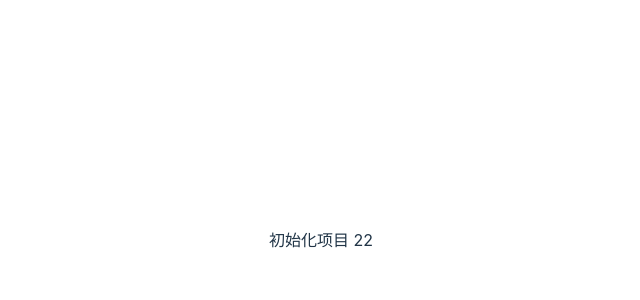
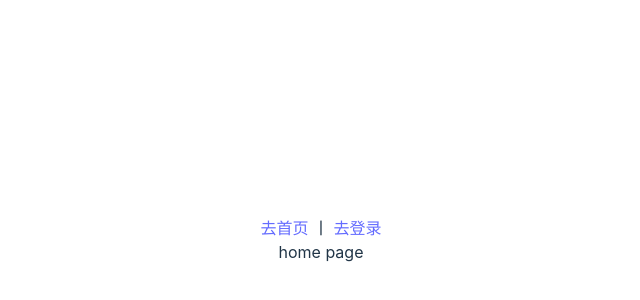
Before and after one commit to zhxldq/mark, a Vue app: page / in a window 1280 px wide. Shown: the part 160-460 px from the top of the page, without its empty margins (319-959 px from the left). Built offline with nearby package versions, Linux system fonts and the light colour scheme.

Commit message:
feat: 添加路由

```diff
--- a/package.json
+++ b/package.json
@@ -11,7 +11,8 @@
     "lint": "eslint --fix --ext .ts,.tsx,.vue,.js,.jsx --max-warnings 0"
   },
   "dependencies": {
-    "vue": "^3.5.13"
+    "vue": "^3.5.13",
+    "vue-router": "^4.5.0"
   },
   "devDependencies": {
     "@types/node": "^22.10.5",
--- a/src/App.vue
+++ b/src/App.vue
@@ -1,13 +1,9 @@
-<script setup lang="ts">
-import { ref } from 'vue'
-
-const test = ref('22')
-</script>
+<script setup lang="ts"></script>
 
 <template>
   <div>
-    初始化项目
-    <span>{{ test }}</span>
+    <router-link to="/"> 去首页 </router-link> 丨 <router-link to="/login"> 去登录 </router-link>
+    <router-view />
   </div>
 </template>
 
--- a/src/main.ts
+++ b/src/main.ts
@@ -1,5 +1,6 @@
 import { createApp } from 'vue'
 import './style.css'
 import App from './App.vue'
+import router from '@/router/index'
 
-createApp(App).mount('#app')
+createApp(App).use(router).mount('#app')
--- /dev/null
+++ b/src/router/index.ts
@@ -0,0 +1,58 @@
+import { Router, createRouter, createWebHistory } from 'vue-router'
+
+/** 自动导入 src/router/modules 下的静态路由
+ * import.meta.glob使用说明：https://cn.vitejs.dev/guide/features#glob-import
+ */
+const modules: Record<string, any> = import.meta.glob(['./modules/**/*.ts'], {
+  eager: true
+})
+
+/** 初始路由 **/
+const routes: any[] = []
+
+Object.keys(modules).forEach((key) => {
+  const module = modules[key].default
+  if (Array.isArray(module)) {
+    for (const item of module) {
+      routes.push(item)
+    }
+  } else {
+    routes.push(module)
+  }
+})
+
+/**
+ * 创建路由实例
+ * createRouter选项有：https://router.vuejs.org/zh/api/interfaces/RouterOptions.html
+ * hash模式使用createWebHashHistory(): https://router.vuejs.org/zh/api/#Functions-createWebHashHistory
+ */
+export const router: Router = createRouter({
+  history: createWebHistory(),
+  routes,
+  strict: true,
+  scrollBehavior(_to, from, savedPosition) {
+    return new Promise((resolve) => {
+      if (savedPosition) {
+        return savedPosition
+      } else {
+        if (from.meta.saveSrollTop) {
+          const top: number = document.documentElement.scrollTop || document.body.scrollTop
+          resolve({ left: 0, top })
+        }
+      }
+    })
+  }
+})
+
+/**
+ * 路由守卫
+ * https://router.vuejs.org/zh/guide/advanced/navigation-guards.html
+ */
+router.beforeEach((to, _from, next) => {
+  // isAuthenticated 代表你的鉴权
+  const isAuthenticated = true
+  if (to.name !== 'Login' && !isAuthenticated) next({ name: 'Login' })
+  else next()
+})
+
+export default router
--- /dev/null
+++ b/src/views/home.vue
@@ -0,0 +1,11 @@
+<script setup lang="ts">
+defineOptions({
+  name: 'V-home'
+})
+</script>
+
+<template>
+  <div>home page</div>
+</template>
+
+<style scoped></style>
--- /dev/null
+++ b/src/views/login.vue
@@ -0,0 +1,11 @@
+<script setup lang="ts">
+defineOptions({
+  name: 'V-login'
+})
+</script>
+
+<template>
+  <div>login page</div>
+</template>
+
+<style scoped></style>
```
Also changed, not shown: src/router/modules/static.ts (added, +12 -0 lines), 1 other file (tests, documents, lock files or other folders).
